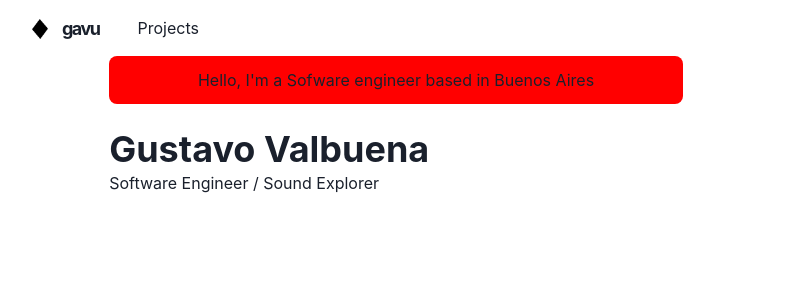
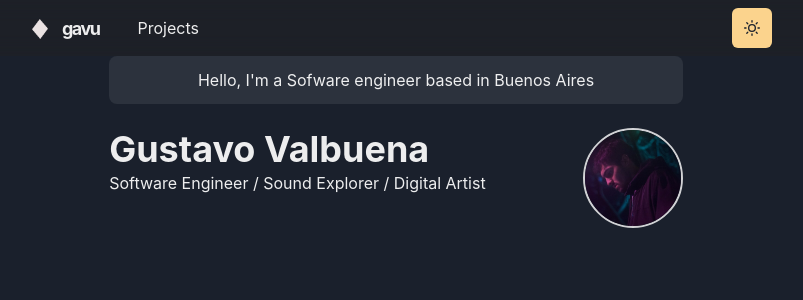
Before and after one commit to ValbuenaG/gavu-homepage, a Next.js app: page / in a window 1280 px wide. Shown: the top 300 px of the page, without its empty margins (244-1047 px from the left). Built offline with nearby package versions, Linux system fonts and the light colour scheme.

Commit message:
add toggle dark mode

```diff
--- a/components/navbar.js
+++ b/components/navbar.js
@@ -17,6 +17,7 @@ import {
 } from '@chakra-ui/react'
 
 import { HamburgerIcon } from '@chakra-ui/icons'
+import ThemeToggleButton from "./theme-toggle-button";
 
 const LinkItem = ({ href, path, children }) => {
   const active = path === href
@@ -78,6 +79,7 @@ const Navbar = props => {
           </LinkItem>
         </Stack>
         <Box flex={1} align="right">
+          <ThemeToggleButton />
           <Box ml={2} display={{base: 'inline-block', md: 'none' }}>
             <Menu>
               <MenuButton
--- /dev/null
+++ b/components/theme-toggle-button.js
@@ -0,0 +1,29 @@
+import { AnimatePresence, motion } from 'framer-motion'
+import { IconButton, useColorMode, useColorModeValue } from '@chakra-ui/react'
+import { SunIcon, MoonIcon } from '@chakra-ui/icons'
+
+const ThemeToggleButton = () => {
+  const { toggleColorMode } = useColorMode()
+
+  return (
+    <AnimatePresence exitBeforeEnter initial={false}>
+      <motion.div
+        style={{ display: 'inline-block' }}
+        key={useColorModeValue('light', 'dark')}
+        initial={{ y: -20, opacity: 0 }}
+        animate={{ y: 0, opacity: 1 }}
+        exit={{ y: 20, opacity: 0 }}
+        transition={{ duration: 0.2 }}
+      >
+        <IconButton
+          aria-label="Toggle theme"
+          colorScheme={useColorModeValue('purple', 'orange')}
+          icon={useColorModeValue(<MoonIcon />, <SunIcon />)}
+          onClick={toggleColorMode}
+        ></IconButton>
+      </motion.div>
+    </AnimatePresence>
+  )
+}
+
+export default ThemeToggleButton
--- /dev/null
+++ b/lib/theme.js
@@ -0,0 +1,48 @@
+import { extendTheme } from '@chakra-ui/react'
+import { mode } from '@chakra-ui/theme-tools'
+
+const styles = {
+  global: props => ({
+    body: {
+      bg: mode('#f0e7db', '#202023')(props)
+    }
+  })
+}
+
+const components = {
+  Heading: {
+    variants: {
+      'section-title': {
+        textDecoration: 'underline',
+        fontSize: 20,
+        textUnderlineOffset: 6,
+        textDecorationColor: '#525252',
+        textDecorationThickness: 4,
+        marginTop: 3,
+        marginBottom: 4
+      }
+    }
+  },
+  Link: {
+    baseStyle: props => ({
+      color: mode('#3d7aed', '#ff63c3')(props),
+      textUnderlineOffset: 3
+    })
+  }
+}
+
+const fonts = {
+  heading: "'M PLUS Rounded 1c'"
+}
+
+const colors = {
+  grassTeal: '#88ccca'
+}
+
+const config = {
+  initialColorMode: 'dark',
+  useSystemColorMode: true
+}
+
+const theme = extendTheme({ config, styles, components, fonts, colors })
+export default theme
--- /dev/null
+++ b/pages/_document.js
@@ -0,0 +1,18 @@
+import { ColorModeScript } from '@chakra-ui/react'
+import NextDocument, { Html, Head, Main, NextScript } from 'next/document'
+import theme from '../lib/theme'
+
+export default class Document extends NextDocument {
+  render() {
+    return (
+      <Html lang="en">
+        <Head />
+        <body>
+          <ColorModeScript initialColorMode={theme.config.initialColorMode} />
+          <Main />
+          <NextScript />
+        </body>
+      </Html>
+    )
+  }
+}
--- a/pages/index.js
+++ b/pages/index.js
@@ -1,9 +1,9 @@
-import { Container, Box, Heading } from '@chakra-ui/react'
+import { Container, Box, Heading, Image, useColorModeValue } from '@chakra-ui/react'
 
 const Page = () => {
   return (
     <Container>
-      <Box borderRadius="lg" bg="red" mb={6} p={3} align="center">
+      <Box borderRadius="lg" bg={useColorModeValue('whiteAlpha.500', 'whiteAlpha.200')} mb={6} p={3} align="center">
         Hello, I&apos;m a Sofware engineer based in Buenos Aires
       </Box>
 
@@ -12,7 +12,24 @@ const Page = () => {
           <Heading as="h2" variant="page-title">
             Gustavo Valbuena
           </Heading>
-          <p>Software Engineer / Sound Explorer</p>
+          <p>Software Engineer / Sound Explorer / Digital Artist</p>
+        </Box>
+        <Box
+          flexShrink={0}
+          mt={{ base: 4, md: 0 }}
+          ml={{ md: 6 }}
+          textAlign="center"
+        >
+          <Image
+            borderColor="whiteAlpha.800"
+            borderWidth={2}
+            borderStyle="solid"
+            maxWidth="100px"
+            display="inline-block"
+            borderRadius="full"
+            src="/images/gavu.jpg"
+            alt="Profile image"
+          />
         </Box>
       </Box>
     </Container>
```
Also changed, not shown: public/images/gavu.jpg (added), public/images/takuya.jpg (added).
